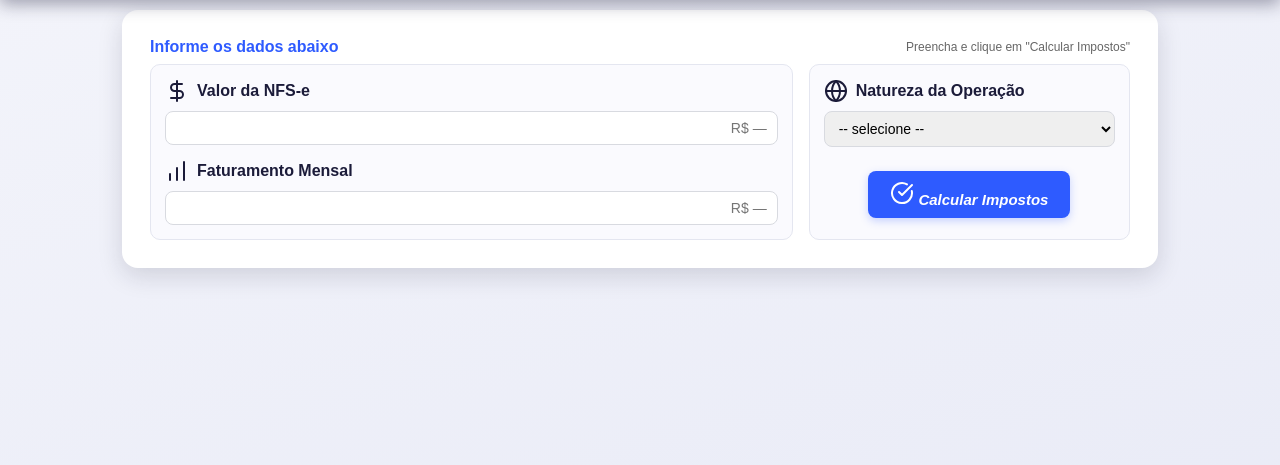
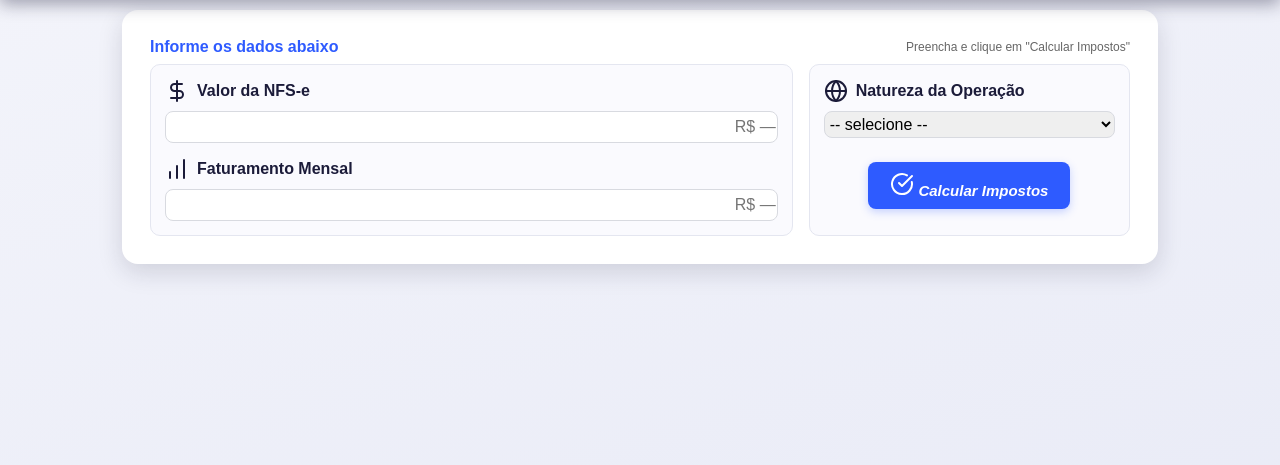
Before and after one commit to EdinaldoPedro/Calcula_DAS, a Flask app: page /simulador_lp in a window 1280 px wide. Shown: the part 141-606 px from the top of the page. Run offline with Flask 3, Linux system fonts and the light colour scheme.

Commit message:
Pequenos ajustes de layout

```diff
--- a/app.py
+++ b/app.py
@@ -31,6 +31,7 @@ def simulador_rescisao():
 @app.route("/simulador_nfse")
 def simulador_nfse():
     return render_template("simulador_nfse.html")
+
 
 @app.route("/simulador_holerite")
 def simulador_holerite():
--- a/static/css/style.css
+++ b/static/css/style.css
@@ -109,8 +109,8 @@ main {
 /* === CAMPOS === */
 select, input {
   font-family: 'LT Energy', sans-serif;
-  font-size: 14px;
-  padding: 8px 10px;
+  font-size: 100%;
+  padding: 1% 1px;
   border: 1px solid #D8DAE0;
   border-radius: 8px;
   outline: none;
```
